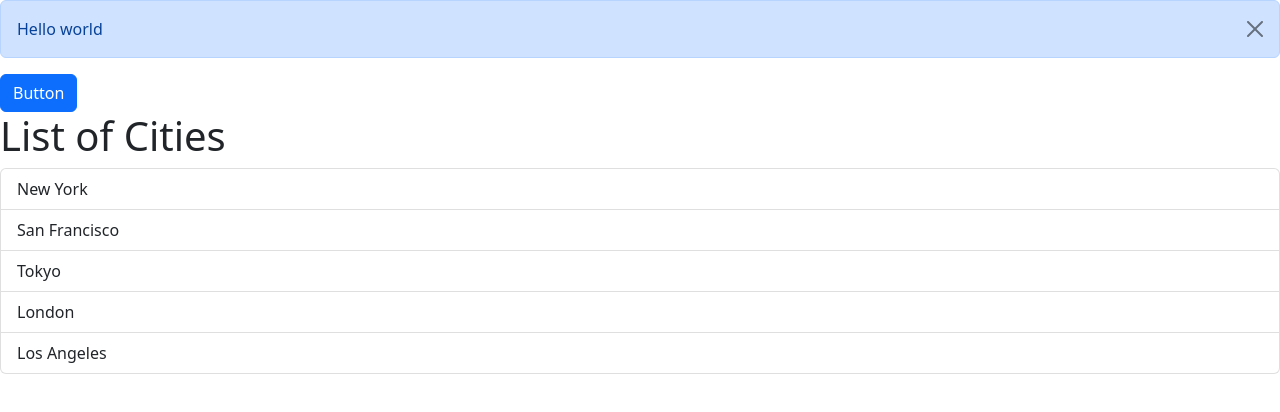
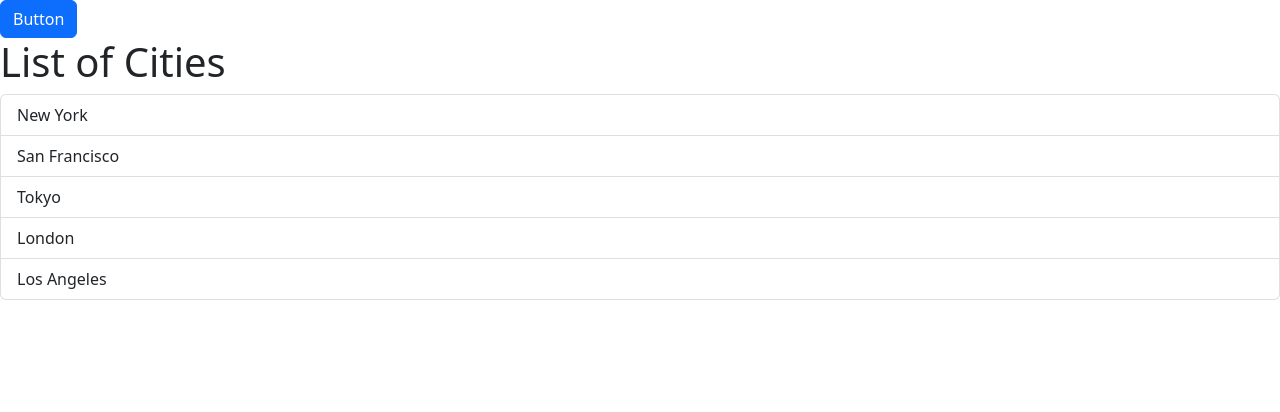
Before and after one commit to fabianoGDB/projeto_react_simples, a React (Vite) app in the folder react-app/: page / in a window 1280 px wide. Shown: the top 412 px of the page. Built offline with nearby package versions, Linux system fonts and the light colour scheme.

Commit message:
A018: app component changes

```diff
--- a/react-app/src/App.tsx
+++ b/react-app/src/App.tsx
@@ -1,8 +1,11 @@
+import { useState } from "react";
 import Alert from "./Components/Alert";
 import Button from "./Components/Button";
 import ListGroup from "./Components/ListGroup";
 
 function App() {
+  const [alertVisible, setAlertVisibility] = useState(false);
+
   let items = ["New York", "San Francisco", "Tokyo", "London", "Los Angeles"];
 
   const handleSelectItem = (item: string) => {
@@ -10,12 +13,14 @@
   };
 
   const handleButton = () => {
-    console.log("Color");
+    setAlertVisibility(true);
   };
 
   return (
     <div>
-      <Alert>Hello world</Alert>
+      {alertVisible && (
+        <Alert onClose={() => setAlertVisibility(false)}>Hello world</Alert>
+      )}
       <Button color="primary" onClick={handleButton}>
         Button
       </Button>
```
